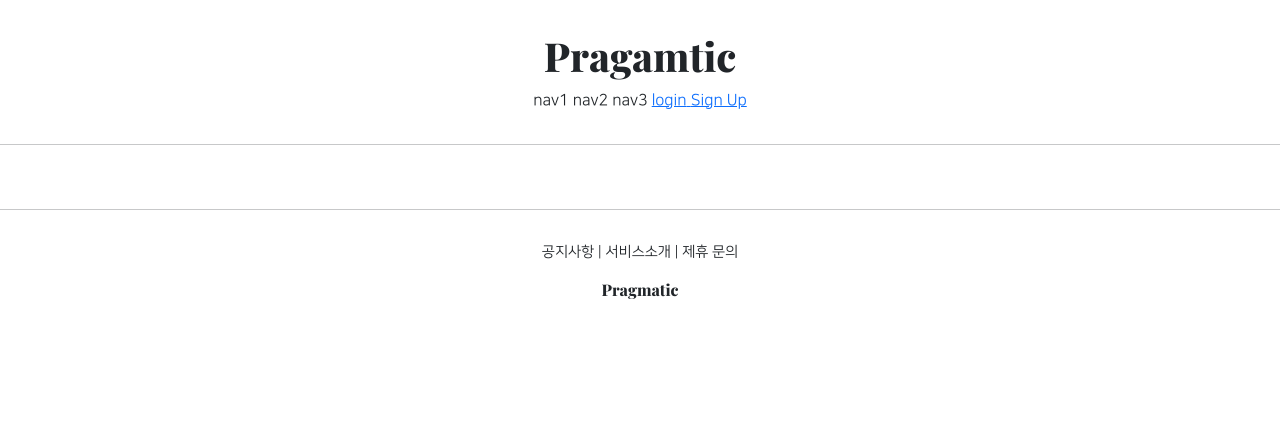
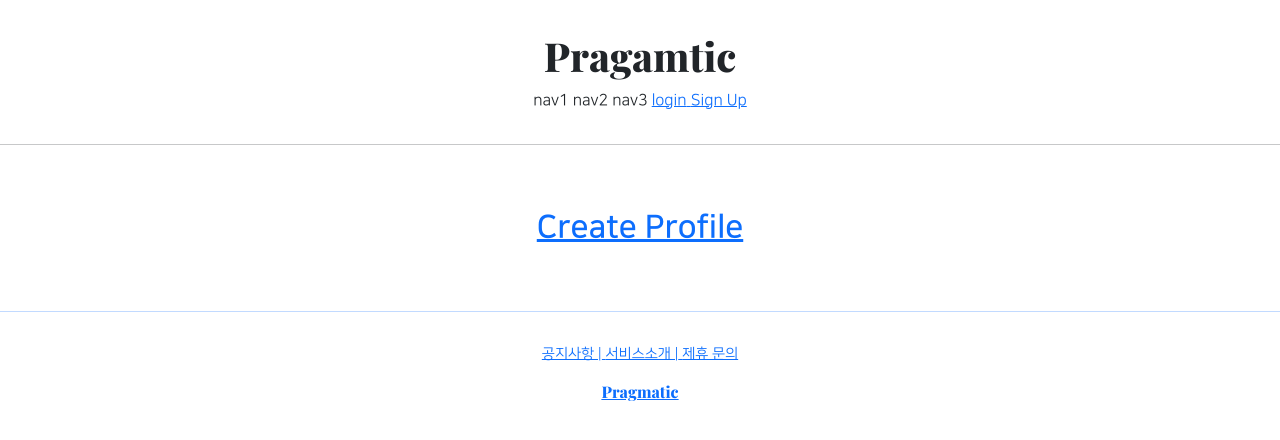
Before and after one commit to palmtre2/django, a Django app: template mysite/accountapp/templates/accountapp/detail.html in a window 1280 px wide. Shown: the top 440 px of the page. Run offline with Django 4.2, Linux system fonts and the light colour scheme; the template is opened without the code that fills it, so the values that code supplies are empty; some libraries are stand-ins or nearby versions.

Commit message:
lecture 31

```diff
--- a/mysite/accountapp/templates/accountapp/detail.html
+++ b/mysite/accountapp/templates/accountapp/detail.html
@@ -8,10 +8,20 @@
                 {{ target_user.date_joined }}
             </p>
         </div>
+
         <div>
-            <h2 style="font-family: 'NanumSquareB'">
-                {{ target_user.username }}
-            </h2>
+            {% if target_user.profile %}
+                <h2 style="font-family: 'NanumSquareB'">
+                    {{ target_user.profile.nickname }}
+                </h2>
+            {% else %}
+                <a href="{% url 'profileapp:create' %}">
+                    <h2 style="font-family: 'NanumSquareB'">
+                        Create Profile
+                    </h2>
+                </>
+
+            {% endif %}
         </div>
 
         {% if target_user == user %}
--- a/mysite/profileapp/urls.py
+++ b/mysite/profileapp/urls.py
@@ -1,7 +1,9 @@
 from django.urls import path
+
+from profileapp.views import ProfileCreateView
 
 app_name = 'profileapp'
 
 urlpatterns = [
-
+    path('create/', ProfileCreateView.as_view(), name='create'),
 ]
```
Also changed, not shown: mysite/profileapp/templates/profileapp/create.html (added, +18 -0 lines), mysite/profileapp/views.py (+19 -0 lines), mysite/profile/KakaoTalk_20210220_001024606.jpg (added), mysite/profile/KakaoTalk_20210220_001024606_Q2P7TKa.jpg (added), mysite/profileapp/migrations/0001_initial.py (added).
